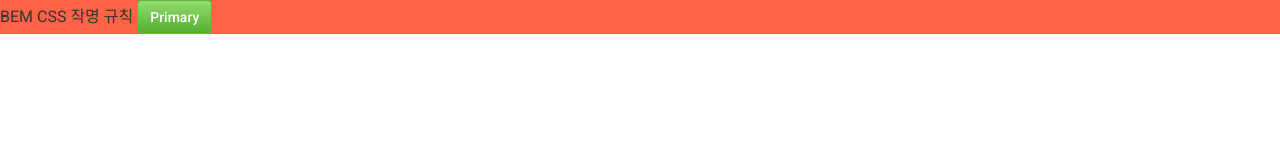
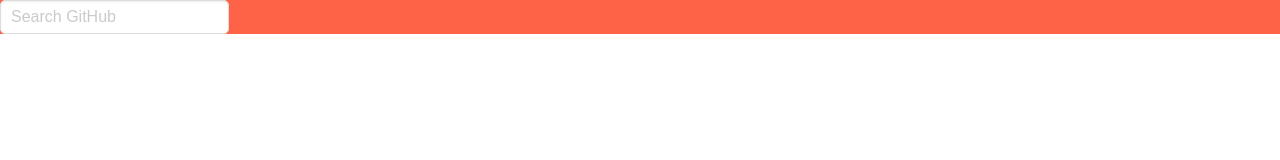
Before and after one commit to louis-25/Clone_Coding, a plain HTML site: page index.html in a window 1280 px wide. Drawn offline with nearby package versions, Linux system fonts and the light colour scheme.

Commit message:
input css

```diff
--- a/css/main.css
+++ b/css/main.css
@@ -22,8 +22,8 @@
     cursor: pointer;
     box-sizing: border-box;
     position: relative;
-  }
-  .btn:hover::before {
+    }
+    .btn:hover::before {
     content: "";
     position: absolute;
     top: 0;
@@ -31,9 +31,29 @@
     width: 100%;
     height: 100%;
     background: rgba(0,0,0,0.07);
-  }
-  .btn.btn--primary {
+    }
+    .btn.btn--primary {
     border: 1px solid #65b836;
     color: #fff;
     background: #55a532 linear-gradient(#91dd70, #55ae2e);
-  }
+    }
+
+  /* INPUT */
+.input--text{
+    height: 34px;
+    padding: 0 10px;
+    border: 1px solid #ddd;
+    border-radius: 5px;
+    box-sizing: border-box;
+    outline: none;
+    box-shadow: inset 0 1px 2px rgba(0,0,0,0.075);
+    font-size: 16px;
+    }
+    .input--text:focus {
+    border-color: #51a7e8;
+    box-shadow: inset 0 1px 2px rgba(0,0,0,0.075),
+      0 0 5px rgba(81,167,232,0.5);
+    }
+    .input--text::-webkit-input-placeholder { color: #cacaca; }
+    .input--text::-ms-input-placeholder { color: #cacaca; }
+    .input--text::-moz-input-placeholder { color: #cacaca; }
--- a/index.html
+++ b/index.html
@@ -40,9 +40,7 @@
 </head>
 <body>
 <div class="body__container">
-    BEM
-    CSS 작명 규칙
-    <div class="btn btn--primary">Primary</div>
+    <input type="text" class="input--text" placeholder="Search GitHub">
 
 </div>
 </body>
```
